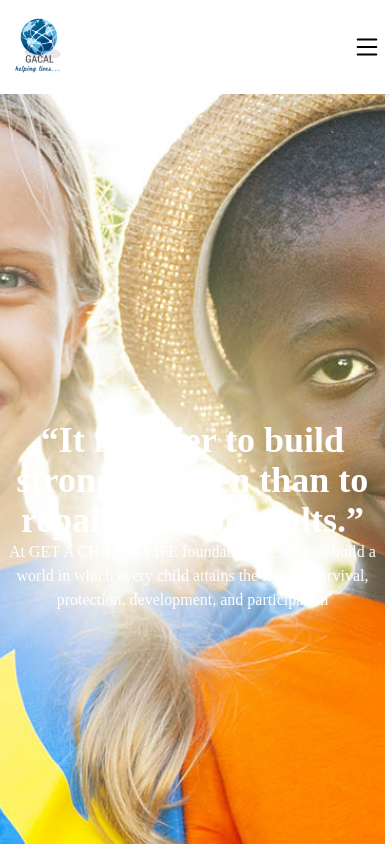
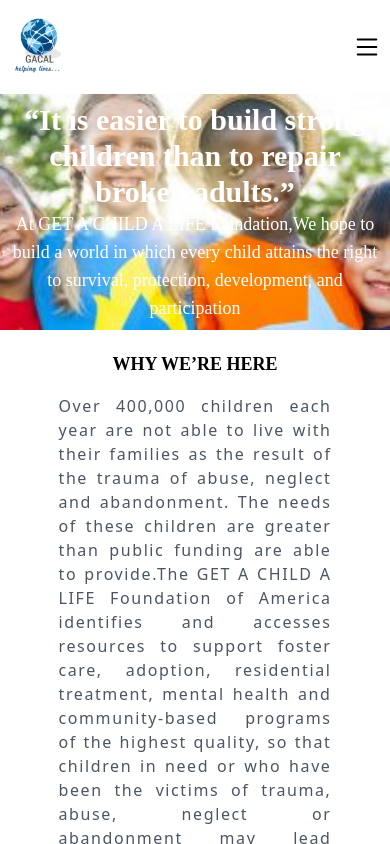
Before and after one commit to INIstheguyy/GACAL-react, a React (Create React App) app: page / in a window 390 px wide. Shown: the top 844 px of the page. Built offline with nearby package versions, Linux system fonts and the light colour scheme.

Commit message:
further commit

```diff
--- a/src/components/Welcome.js
+++ b/src/components/Welcome.js
@@ -10,12 +10,12 @@
 
   return (
     <div
-      className=" bg-cover bg-center flex  items-center justify-center w-[98.7vw] h-screen"
+      className=" bg-cover bg-center flex p-2 items-center justify-center w-fit h-fit"
       style={styles}
     >
         <div className=" flex flex-col md:p-10 md:max-w-[60vw] ">
-            <h1 className="text-4xl md:text-[60px] font-bold text-white lg:leading-[70px] md:tracking-normalx text-center font-heading1 ">{text}</h1>
-            <p className=" font-heading3 text-white text-center md:text-xl">{text2}</p>
+            <h1 className="text-3xl md:text-[60px] font-bold text-white lg:leading-[70px] md:tracking-normalx text-center font-heading1 ">{text}</h1>
+            <p className=" font-heading3 text-white text-lg text-center md:text-xl">{text2}</p>
         </div>
         <div></div>
     </div>
--- a/src/const/Home.js
+++ b/src/const/Home.js
@@ -5,7 +5,7 @@
         h5:`Your donation can go a long way to save a life today!`
     },
 
-    images:'/images/get_involved.jpeg',
+    images:'/images/home-mobile.jpeg',
     images2:'/images/images2.jpeg',
     para1:'WHY WE’RE HERE',
     para2:'  Over 400,000 children each year are not able to live with their families as the result of the trauma of abuse, neglect and abandonment. The needs of these children are greater than public funding are able to provide.The GET A CHILD A LIFE Foundation of America identifies and accesses resources to support foster care, adoption, residential treatment, mental health and community-based programs of the highest quality, so that children in need or who have been the victims of trauma, abuse, neglect or abandonment may lead healthy, productive lives.',
```
